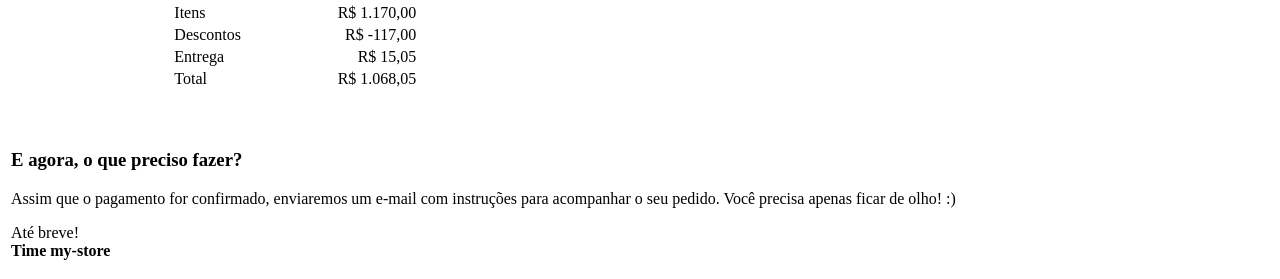
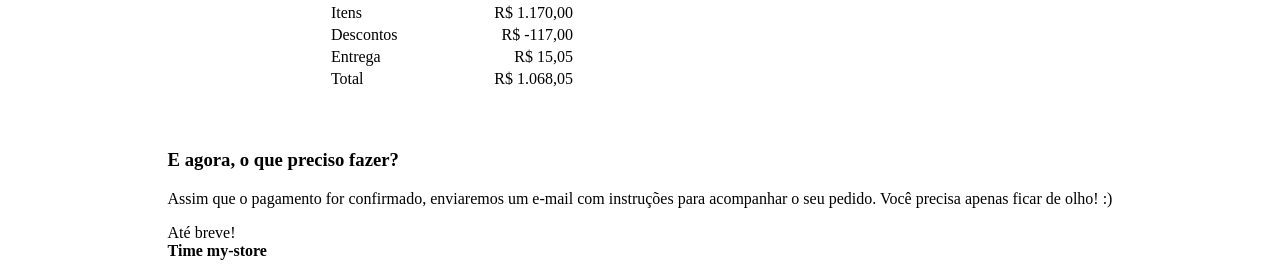
Before and after one commit to CrisFeit/vtex-email-framework, a Node server app: page /order-confirmation in a window 1280 px wide. Shown: the part 2462-2741 px from the top of the page. Run offline with Node 20, Linux system fonts and the light colour scheme.

Commit message:
refactor: remove style tag

```diff
--- a/app/sass/base/_index.scss
+++ b/app/sass/base/_index.scss
@@ -2,3 +2,4 @@
 
 @forward 'reset';
 @forward 'elements';
+@forward 'main';
--- a/app/templates/order-cancelled.hbs
+++ b/app/templates/order-cancelled.hbs
@@ -12,6 +12,9 @@
 </head>
 
 <body>
+<table class="main" align="center" border="0" cellpadding="0" cellspacing="0" role="presentation">
+  <tr>
+    <td class="main__body">
 
     <Header class="partial">{{> Header}}</Header>
 
@@ -78,6 +81,9 @@
 
     <Footer class="partial">{{> Footer}}</Footer>
 
+  </td>
+  </tr>
+</table>
 </body>
 
 </html>
--- a/app/templates/order-confirmation.hbs
+++ b/app/templates/order-confirmation.hbs
@@ -12,6 +12,9 @@
 </head>
 
 <body>
+<table class="main" align="center" border="0" cellpadding="0" cellspacing="0" role="presentation">
+  <tr>
+    <td class="main__body">
 
   <Header class="partial">{{> Header}}</Header>
 
@@ -328,6 +331,9 @@
 
   <Footer class="partial">{{> Footer}}</Footer>
 
+  </td>
+  </tr>
+</table>
 </body>
 
 </html>
```
Also changed, not shown: app/sass/base/_main.scss (added, +11 -0 lines), app/templates/access-key.hbs (+7 -0 lines), README.md.
